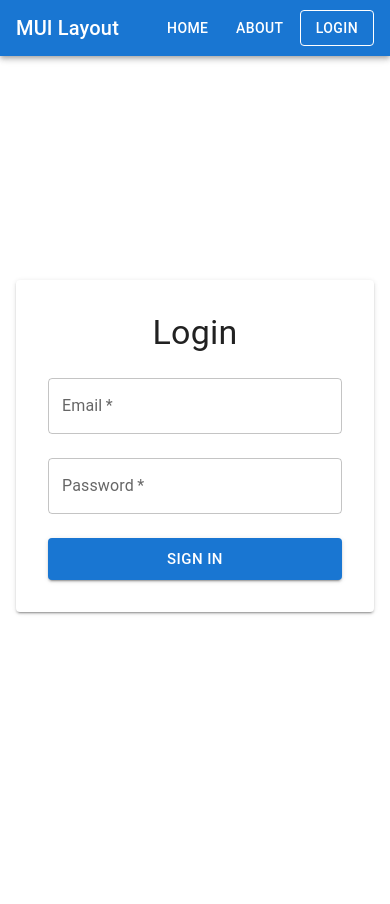
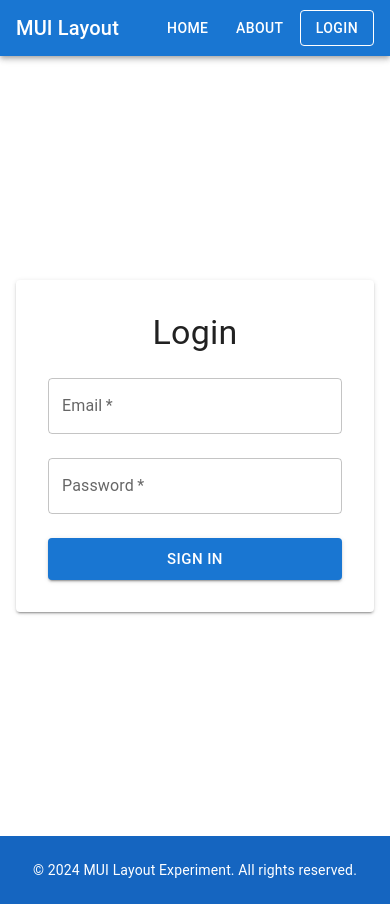
Before and after one commit to voski/layout-mui, a React (Vite) app: page /login in a window 390 px wide. Before the commit the page ends 844 px from the top, so only its background shows below. Built offline with nearby package versions, Linux system fonts and the light colour scheme.

Commit message:
Add sticky footer to application layout - Create Footer component with primary.dark background - Update App.jsx to use flexbox layout for sticky footer - Footer stays at bottom of viewport even on short pages - Footer includes copyright text in responsive container

```diff
--- a/src/App.jsx
+++ b/src/App.jsx
@@ -1,6 +1,7 @@
 import { BrowserRouter as Router, Routes, Route } from 'react-router-dom'
 import { Box } from '@mui/material'
 import NavAppBar from './components/AppBar'
+import Footer from './components/Footer'
 import Home from './pages/Home'
 import About from './pages/About'
 import Login from './pages/Login'
@@ -8,13 +9,16 @@ import Login from './pages/Login'
 function App() {
   return (
     <Router>
-      <Box sx={{ flexGrow: 1 }}>
+      <Box sx={{ display: 'flex', flexDirection: 'column', minHeight: '100vh' }}>
         <NavAppBar />
-        <Routes>
-          <Route path="/" element={<Home />} />
-          <Route path="/about" element={<About />} />
-          <Route path="/login" element={<Login />} />
-        </Routes>
+        <Box sx={{ flexGrow: 1 }}>
+          <Routes>
+            <Route path="/" element={<Home />} />
+            <Route path="/about" element={<About />} />
+            <Route path="/login" element={<Login />} />
+          </Routes>
+        </Box>
+        <Footer />
       </Box>
     </Router>
   )
--- /dev/null
+++ b/src/components/Footer.jsx
@@ -0,0 +1,24 @@
+import { Box, Typography, Container } from '@mui/material'
+
+function Footer() {
+  return (
+    <Box
+      component="footer"
+      sx={{
+        py: 3,
+        px: 2,
+        mt: 'auto',
+        backgroundColor: 'primary.dark',
+        color: 'primary.contrastText'
+      }}
+    >
+      <Container maxWidth="lg">
+        <Typography variant="body2" align="center">
+          © 2024 MUI Layout Experiment. All rights reserved.
+        </Typography>
+      </Container>
+    </Box>
+  )
+}
+
+export default Footer
```
